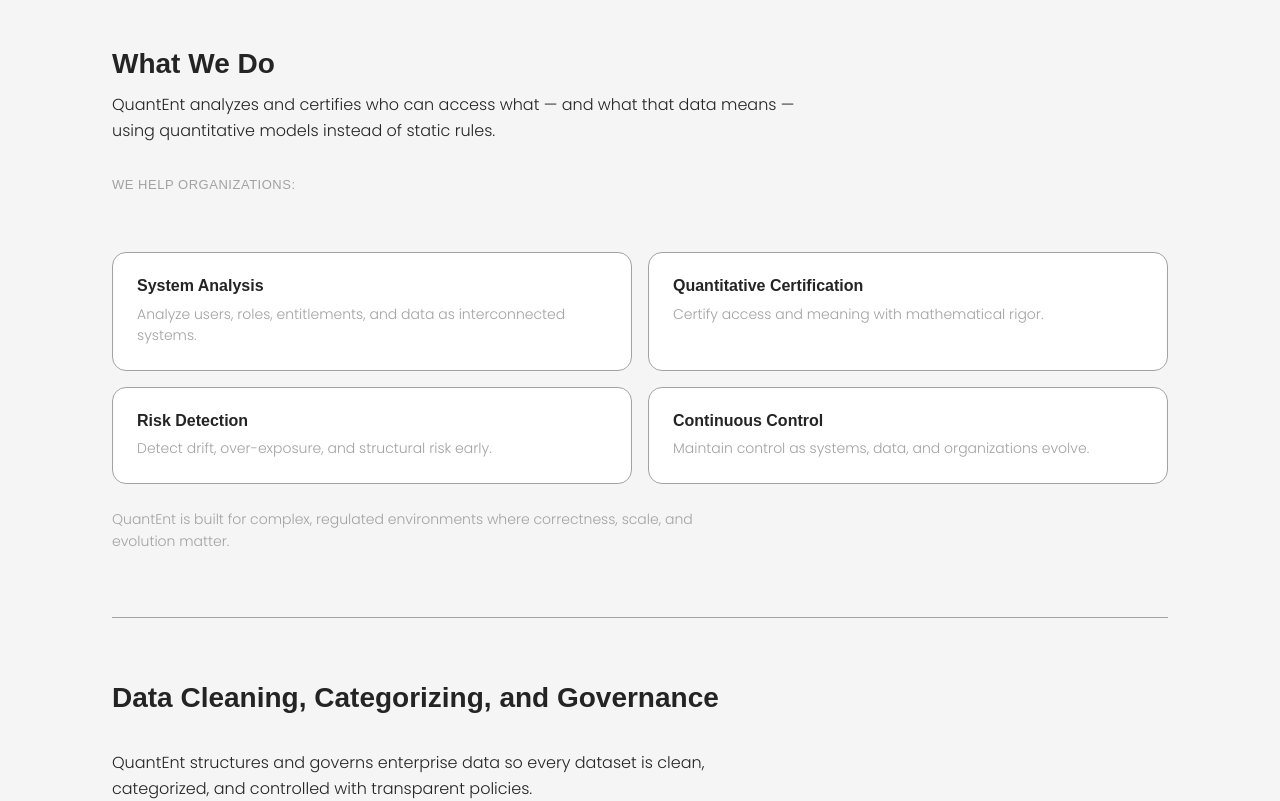
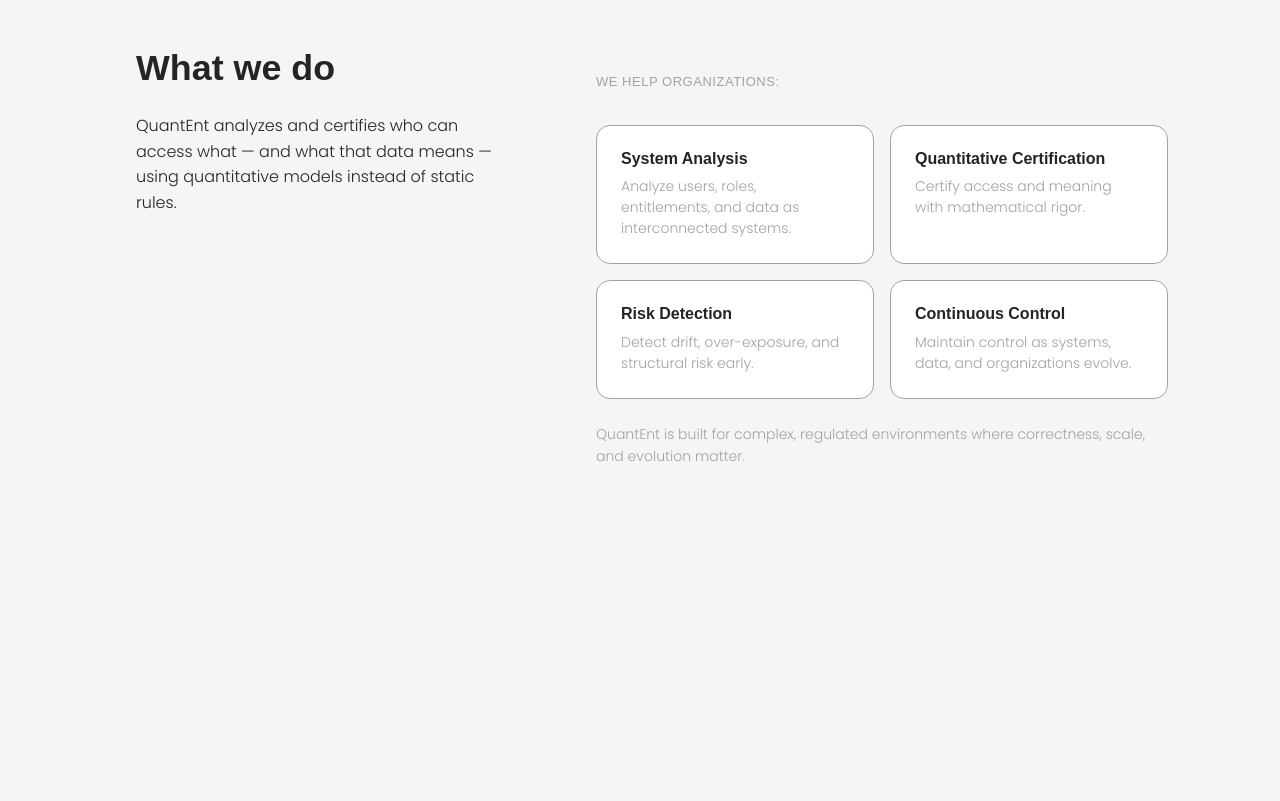
Before and after one commit to quantent-web/quantent-web, a Next.js app: page / in a window 1280 px wide. Shown: the part 880-1681 px from the top of the page. Built offline with nearby package versions, Linux system fonts and the light colour scheme; a web font is replaced by a local one.

Commit message:
feat(home): add sticky split chapters for what-we-do block

```diff
--- /dev/null
+++ b/app/components/StickySplitBlock/StickySplitBlock.module.css
@@ -0,0 +1,52 @@
+.block {
+  width: 100%;
+}
+
+.chapter {
+  display: grid;
+  grid-template-columns: minmax(280px, 420px) minmax(0, 1fr);
+  gap: var(--space-8, 32px);
+  padding-block: clamp(48px, 8vh, 96px);
+  align-items: start;
+  min-height: 100svh;
+}
+
+.left {
+  position: relative;
+}
+
+.sticky {
+  position: sticky;
+  top: calc(var(--nav-h, 64px) + 24px);
+  padding-inline: clamp(16px, 2vw, 24px);
+}
+
+.right {
+  min-width: 0;
+}
+
+.eyebrow {
+  margin: 0 0 var(--space-3, 12px);
+}
+
+.h2 {
+  margin: 0;
+  font-size: clamp(1.75rem, 2.8vw, 2.5rem);
+  line-height: 1.15;
+}
+
+.intro {
+  margin: var(--space-5, 24px) 0 0;
+}
+
+@media (max-width: 900px) {
+  .chapter {
+    grid-template-columns: 1fr;
+    min-height: auto;
+  }
+
+  .sticky {
+    position: static;
+    padding-inline: 0;
+  }
+}
--- /dev/null
+++ b/app/components/StickySplitBlock/StickySplitBlock.tsx
@@ -0,0 +1,35 @@
+import type { ReactNode } from 'react';
+import styles from './StickySplitBlock.module.css';
+
+type Chapter = {
+  key: string;
+  title: string;
+  eyebrow?: string;
+  intro?: string;
+  content: ReactNode;
+};
+
+type StickySplitBlockProps = {
+  id?: string;
+  chapters: Chapter[];
+  className?: string;
+};
+
+export default function StickySplitBlock({ id, chapters, className }: StickySplitBlockProps) {
+  return (
+    <section id={id} className={`${styles.block}${className ? ` ${className}` : ''}`}>
+      {chapters.map((chapter) => (
+        <article key={chapter.key} className={styles.chapter} aria-label={chapter.title}>
+          <div className={styles.left}>
+            <div className={styles.sticky}>
+              {chapter.eyebrow ? <p className={styles.eyebrow}>{chapter.eyebrow}</p> : null}
+              <h2 className={styles.h2}>{chapter.title}</h2>
+              {chapter.intro ? <p className={styles.intro}>{chapter.intro}</p> : null}
+            </div>
+          </div>
+          <div className={styles.right}>{chapter.content}</div>
+        </article>
+      ))}
+    </section>
+  );
+}
--- a/app/home-page-client.tsx
+++ b/app/home-page-client.tsx
@@ -9,6 +9,7 @@ import MagicBentoGrid from './components/effects/MagicBentoGrid';
 import Switch from './components/ui/Switch';
 import Footer from './components/footer/Footer';
 import ContactStepperModal from './components/contact/ContactStepperModal';
+import StickySplitBlock from './components/StickySplitBlock/StickySplitBlock';
 import { useLenis } from './home/useLenis';
 import { useAnchorScroll } from './home/useAnchorScroll';
 
@@ -429,19 +430,16 @@ export default function Home() {
         </section>
 
         {/* WHAT WE DO */}
-        <section id="what-we-do" className="section">
-          <div className="what-we-do-blocks">
-            <div className="what-we-do-layout">
-            <div className="what-we-do-left">
-              <h2 className="section-title">What We Do</h2>
-
-              <p className="section-lead">
-                QuantEnt analyzes and certifies who can access what — and what that data
-                means — using quantitative models instead of static rules.
-              </p>
-            </div>
-
-            <div className="what-we-do-right">
+        <StickySplitBlock
+          id="what-we-do"
+          chapters={[
+            {
+              key: 'what',
+              title: 'What we do',
+              intro:
+                'QuantEnt analyzes and certifies who can access what — and what that data means — using quantitative models instead of static rules.',
+              content: (
+                <>
                   <p className="section-kicker">We help organizations:</p>
 
                   <MagicBentoGrid variant="4" sectionId="what-we-do">
@@ -457,20 +455,16 @@ export default function Home() {
                     QuantEnt is built for complex, regulated environments where correctness,
                     scale, and evolution matter.
                   </p>
-            </div>
-            </div>
-
-            <div className="what-we-do-layout what-we-do-layout--inverted">
-            <div className="what-we-do-left what-we-do-left--description">
-              <h2 className="section-title">Data Cleaning, Categorizing, and Governance</h2>
-
-              <p className="section-lead">
-                QuantEnt structures and governs enterprise data so every dataset is clean,
-                categorized, and controlled with transparent policies.
-              </p>
-            </div>
-
-            <div className="what-we-do-right">
+                </>
+              ),
+            },
+            {
+              key: 'governance',
+              title: 'Data Cleaning, Categorizing, and Governance',
+              intro:
+                'QuantEnt structures and governs enterprise data so every dataset is clean, categorized, and controlled with transparent policies.',
+              content: (
+                <>
                   <p className="section-kicker">Entitlement And User Analysis:</p>
 
                   <MagicBentoGrid variant="4" sectionId="what-we-do-inverted">
@@ -486,18 +480,14 @@ export default function Home() {
                     QuantEnt provides end-to-end governance for high-volume, high-impact
                     enterprise data ecosystems.
                   </p>
-            </div>
-            </div>
-          </div>
-        </section>
-
-
-
-
-        {/* WHAT MAKES DIFFERENT */}
-        <section id="different" className="section">
-          <h2 className="section-title">What Makes QuantEnt Different</h2>
-
+                </>
+              ),
+            },
+            {
+              key: 'different',
+              title: 'What Makes QuantEnt Different',
+              content: (
+                <div id="different">
                   <MagicBentoGrid variant="auto" sectionId="different">
                     <div className="card">
                       <h3 className="card-title">Quantitative by design</h3>
@@ -530,7 +520,11 @@ export default function Home() {
                       </p>
                     </div>
                   </MagicBentoGrid>
-        </section>
+                </div>
+              ),
+            },
+          ]}
+        />
 
         {/* PRODUCTS */}
         <section id="products" className="section">
```
Lines whose indentation alone changed are shown as unchanged.
